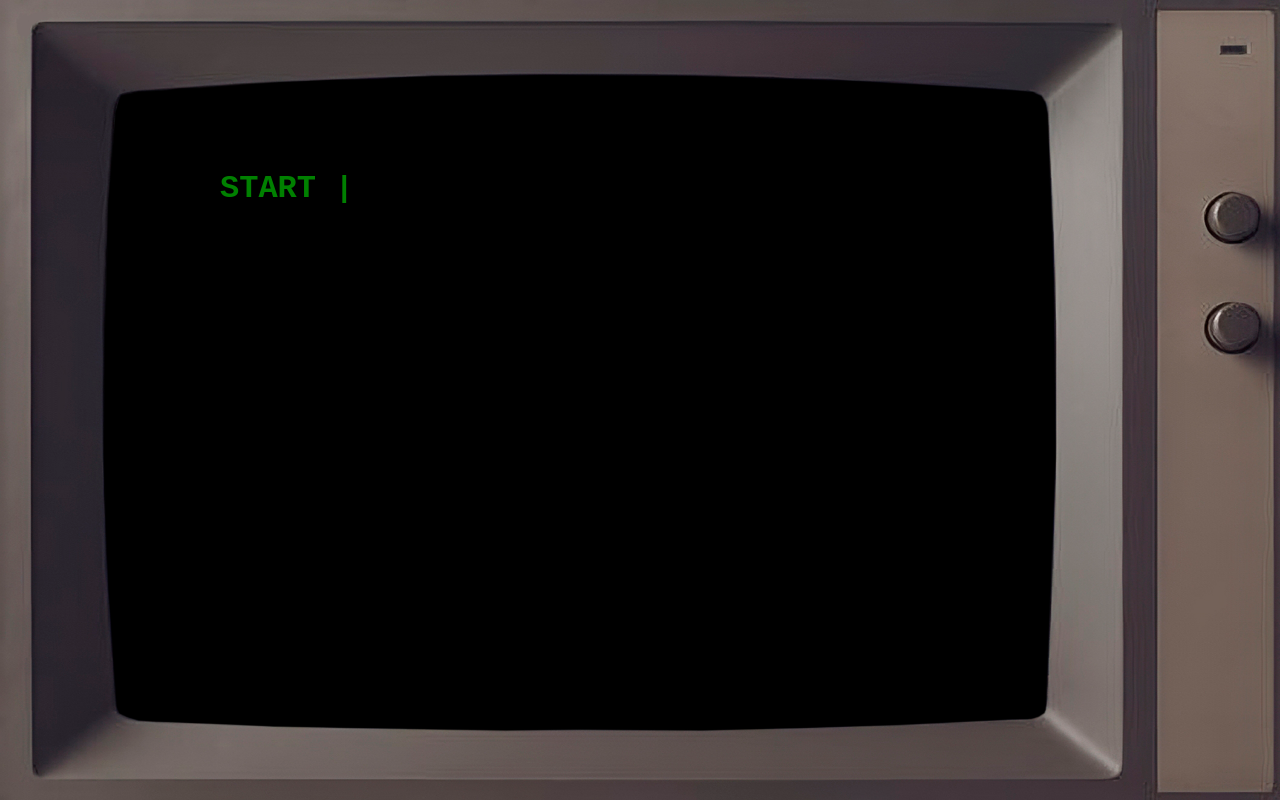
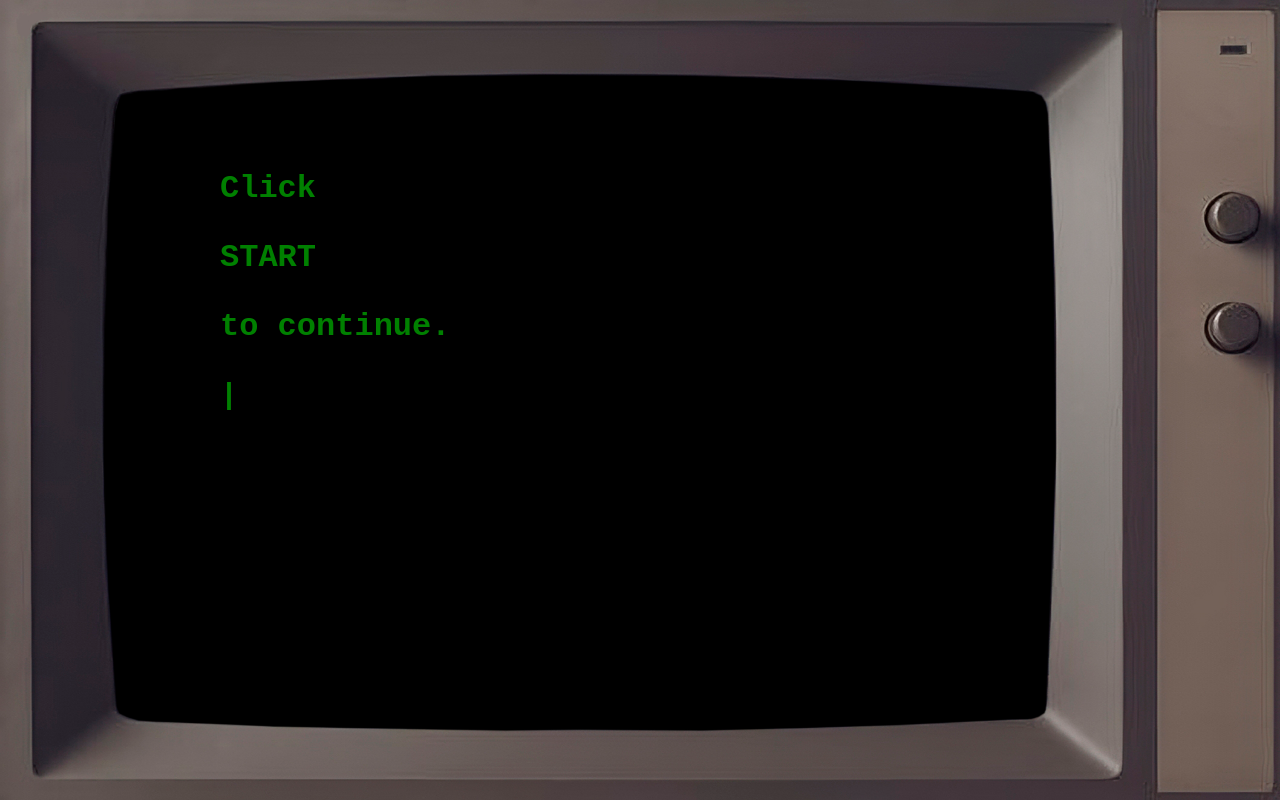
Before and after one commit to PabloTutorMoegle/MyOwnWeb, a plain HTML site: page index.html in a window 1280 px wide. Drawn offline with Linux system fonts and the light colour scheme.

Commit message:
Update index.html

```diff
--- a/index.html
+++ b/index.html
@@ -6,7 +6,9 @@
 </head>
 <body>
     <h1>
+        <p>Click </p>
         <span id="typedText"></span>
+        <p> to continue.</p>
         <span id="blinkingSymbol">|</span>
     </h1>
     <script src="startScript.js"></script>
```
